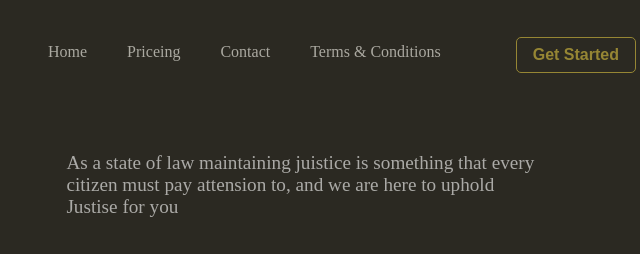
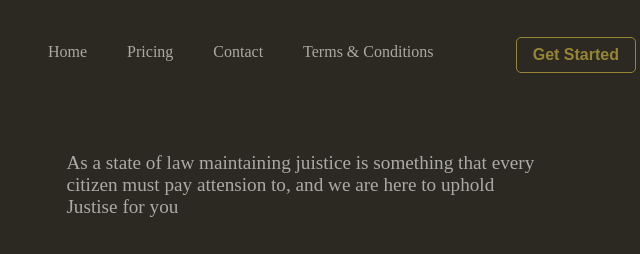
Before and after one commit to karanch577/css-project-03, a plain HTML site: page index.html in a window 1280 px wide. Shown: the top 254 px of the page, 548-1188 px from the left. Drawn offline with Linux system fonts and the light colour scheme; a web font is replaced by a local one.

Commit message:
nav updated

```diff
--- a/index.html
+++ b/index.html
@@ -33,7 +33,7 @@
           <div>
             <ul class="list">
               <li class="list-item">Home</li>
-              <li class="list-item">Priceing</li>
+              <li class="list-item">Pricing</li>
               <li class="list-item">Contact</li>
               <li class="list-item">Terms & Conditions</li>
             </ul>
```
